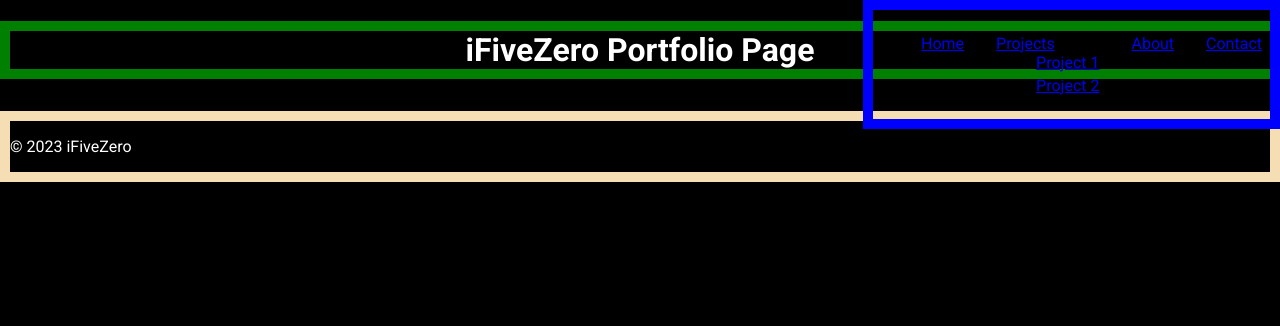
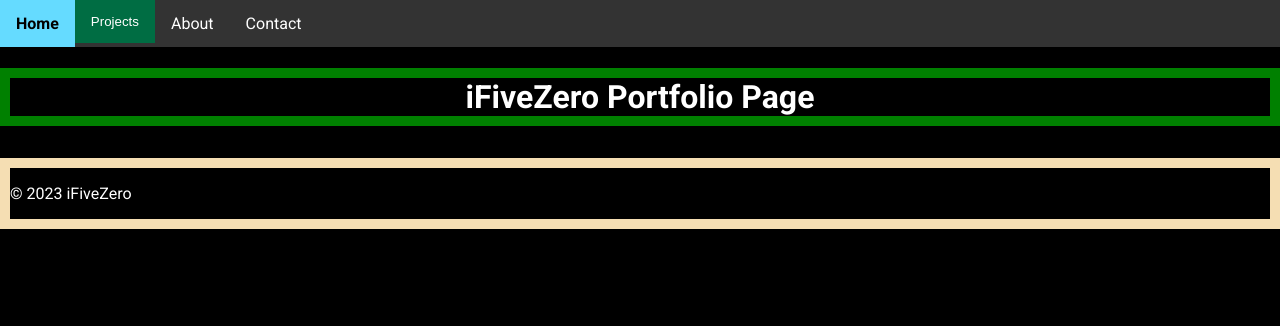
Before and after one commit to iFiveZero/wavyhomepage, a plain HTML site: page index.html in a window 1280 px wide. Shown: the top 326 px of the page. Drawn offline with Linux system fonts and the light colour scheme.

Commit message:
Nav bar CSS added

```diff
--- a/index.html
+++ b/index.html
@@ -16,18 +16,17 @@
         <link href="https://fonts.googleapis.com/css2?family=Open+Sans:wght@300;400;500;600;700;800&family=Roboto:wght@100;300;400;500;700;900&display=swap" rel="stylesheet">
     </head>
     <body>
-        <nav class="menu">
-            <ul class = "menu_items">
-              <li><a href="#">Home</a></li>
-              <li><a href="#">Projects</a>
-                <ul>
-                    <li class="crumb"><a href="#">Project 1</a></li>
-                    <li class="crumb"><a href="#">Project 2</a></li>
-                </ul>
-              </li>
-              <li><a href="#">About</a></li>
-              <li><a href="#">Contact</a></li>
-            </ul>
+        <nav>
+          <a class="links" href="#">Home</a>
+          <div class="subnav">
+          <button class="sub-btn">Projects</button>
+            <div class="sub-content">
+              <a class="links" href="#">Project 1</a>
+              <a class="links" href="#">Project 2</a>
+            </div>
+          </div>
+          <a class="links" href="#">About</a>
+          <a class="links" href="#">Contact</a>
           </nav>
           <h1>iFiveZero Portfolio Page</h1>
           <div class="wrapper" id="image-track" data-mouse-down-at="0" data-prev-percentage="0">
--- a/style.css
+++ b/style.css
@@ -15,28 +15,64 @@ h1 {
   border: solid green 10px;
 }
 
-.menu {
-  display:flex;
-  flex-direction: row;
-  gap: 4vmin;
-  justify-content: flex-end;
-  border: solid blue 10px;
-  padding: 1vmin;
-  position: fixed; top: 0; right: 0;
+/*  Navigation Section */
+nav {
+  overflow: hidden;
+  background-color: #333;
 }
 
-ul {
-  display:flex;
-  flex-direction: row;
-  gap: 4vmin;
-  list-style-type: none;
+nav .links {
+  float: left;
+  font-size: 16px;
+  color: white;
+  text-align: center;
+  padding: 14px 16px;
+  text-decoration: none;
 }
 
-ul ul {
-  display:flex;
-  flex-direction: column;
-  gap: .5vmin;
+.subnav {
+  float: left;
+  overflow: hidden;
 }
+
+.subnav .sub-btn {
+  /* font-size: 16px; */
+  border: none;
+  outline: none;
+  color: white;
+  padding: 14px 16px;
+  background-color: rgb(0, 109, 67);
+  margin: 0;
+}
+
+nav .links:hover,
+.subnav:hover .sub-btn {
+   background-color: rgb(101, 219, 255);
+   color: black;
+   font-weight: bolder;
+}
+.sub-content {
+   display: none;
+   position: absolute;
+   left: 0;
+   background-color: rgb(0, 156, 83);
+   width: 100%;
+   z-index: 1;
+}
+.sub-content a {
+   float: left;
+   color: white;
+   text-decoration: none;
+}
+.sub-content a:hover {
+   background-color: #eee;
+   color: black;
+}
+.subnav:hover .sub-content {
+   display: block;
+}
+
+/* Slider Section */
 
 #image-track {
   display: flex;
@@ -47,16 +83,6 @@ ul ul {
   transform: translate(0%, -50%);
   user-select: none; /* -- Prevent image highlighting -- */
 }
-/*
-.wrapper {
-  display: flex;
-  flex-direction: row;
-  justify-content: center;
-  gap: 4vmin;
-  position: absolute; left: 25%; top: 50%; transform: translate(0%, -50%);
-  border: solid red 10px;
-}
-*/
 
 .image {
   width: 10vmin;
@@ -65,86 +91,8 @@ ul ul {
   object-position: center;
 }
 
+/* Footer section */
 footer {
   border: solid wheat 10px;
   margin-top: 4vmin;
 }
-
-/*
-ul {
-  position: fixed;
-  top: 0;
-  right: 0;
-  width: calc(33.33% - 20px);
-  display: flex;
-  justify-content: flex-end;
-  list-style: none;
-} */
-
-/* Displaying the nested list horizontally */
-/*
-ul ul {
-  flex-direction: row;
-}
-*/
-
-/* 2) Indicating the menu item when hovered or clicked */
-/*
-li:hover > a {
-  background-color: #f0f0f0;
-}
-
-li:focus > a {
-  background-color: #f0f0f0;
-}
-*/
-
-/* 3) Showing the nested list on hover */
-/*
-li:hover ul {
-  display: flex;
-  flex-direction: column;
-}
-
-ul ul {
-  display: none;
-}
-*/
-/* Additional styling for the nested list */
-/*
-ul ul li {
-  position: relative;
-}
-*/
-/* Styling for the "crumb" class */
-/*
-.crumb:hover > a {
-  background-color: #f0f0f0;
-}
-
-*/
-
-/*
-body {
-  margin: 40px;
-}
-
-.wrapper {
-  display: grid;
-  grid-template-columns: 100px 100px 100px;
-  grid-gap: 10px;
-  background-color: #fff;
-  color: #444;
-}
-
-.box {
-  background-color: #444;
-  color: #fff;
-  border-radius: 5px;
-  padding: 20px;
-  font-size: 150%;
-}
-
-
-
-  */
```
